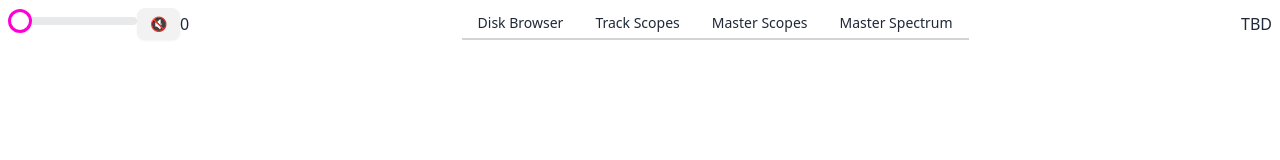
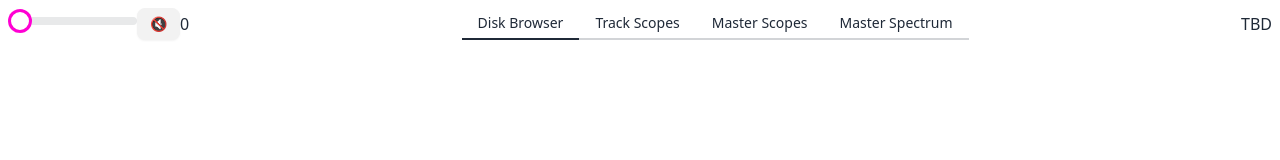
Before and after one commit to femtanil/soundtracker.ts, a Vue app: page / in a window 1280 px wide. Shown: the top 160 px of the page. Built offline with nearby package versions, Linux system fonts and the light colour scheme.

Commit message:
Updated tab selection logic

```diff
--- a/src/components/AppTabBar.vue
+++ b/src/components/AppTabBar.vue
@@ -5,7 +5,7 @@
         </div>
         <div id="app-view-bar-panels-container" class="flex">
             <div class="">
-                <AppTabSelection :tabs="tabNames"></AppTabSelection>
+                <AppTabSelection :tabs="tabNames" :defaultTab="defaultSelection"></AppTabSelection>
             </div>
         </div>
         <div id="app-view-bar-tbd-container" class="flex">
@@ -20,4 +20,5 @@ import AppMasterVolume from '@/components/AppMasterVolume.vue';
 import AppTabSelection from '@/components/AppTabSelection.vue';
 
 const tabNames: string[] = ["Disk Browser", "Track Scopes", "Master Scopes", "Master Spectrum"];
+const defaultSelection: string = tabNames[0];
 </script>
--- a/src/components/AppTabSelection.vue
+++ b/src/components/AppTabSelection.vue
@@ -1,6 +1,6 @@
 <template>
     <div id="app-tab-selection-container" role="tablist" class="tabs tabs-bordered">
-        <a v-for="tab in props.tabs" role="tab" class="tab" :ref="addRef">
+        <a v-for="tab in props.tabs" role="tab" class="tab" :ref="addRef" @click="setActiveTab(tab)">
             {{ tab }}
         </a>
     </div>
@@ -10,10 +10,11 @@ import { onMounted, ref, Ref } from 'vue';
 
 interface Props {
     tabs: string[];
+    defaultTab: string;
 }
 const props = defineProps<Props>();
-const tabsNumber: number = props.tabs.length;
 const tabRefs: Ref<HTMLAnchorElement>[] = [];
+const emit = defineEmits(['setActiveTab']);
 
 function addRef(element: unknown) {
     if (element instanceof HTMLAnchorElement) {
@@ -21,11 +22,22 @@ function addRef(element: unknown) {
     }
 };
 
-function setActiveTab(ref: Ref): void {
+function setActiveTab(tab: string): void {
+    tabRefs.forEach((ref) => {
+        if (ref.value.textContent == tab) {
+            ref.value.classList.add('tab-active');
+        }
+        else {
+            ref.value.classList.remove('tab-active');
+        }
+    });
+}
 
+function setDefaultTab(): void {
+    setActiveTab(props.defaultTab);
 }
 
 onMounted(() => {
-
+    setDefaultTab();
 });
 </script>
```
